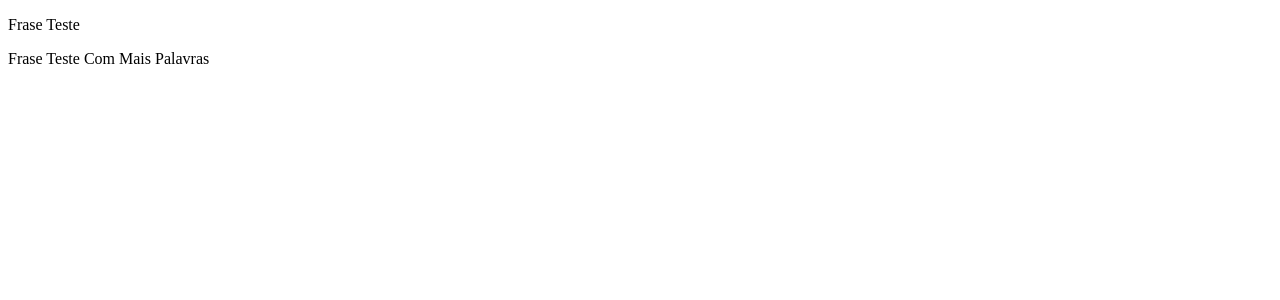
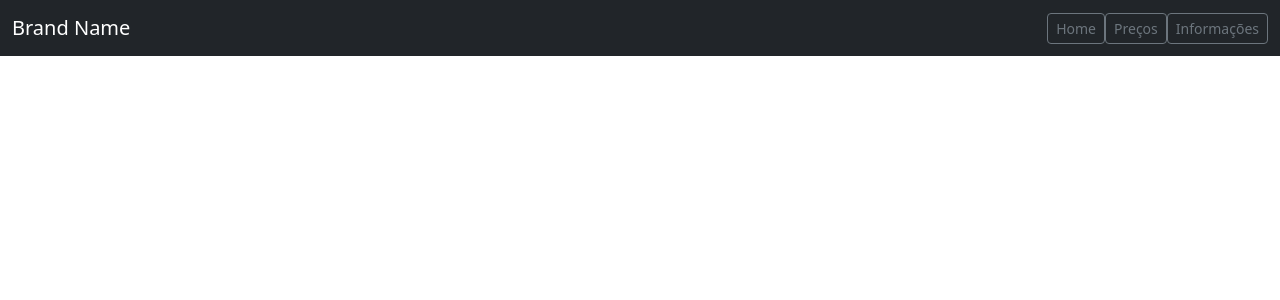
Before and after one commit to Osnei-Luzia/DevInPhilips, an Angular app in the folder Modulo 1/Semana 11/Exercícios/projeto/: page / in a window 1280 px wide. Shown: the top 300 px of the page. Built offline with nearby package versions, Linux system fonts and the light colour scheme.

Commit message:
[M1S11] Ex 2 - Menu

```diff
--- a/Modulo 1/Semana 11/Exercícios/projeto/angular.json
+++ b/Modulo 1/Semana 11/Exercícios/projeto/angular.json
@@ -52,9 +52,12 @@
               "src/assets"
             ],
             "styles": [
+              "node_modules/bootstrap/dist/css/bootstrap.min.css",
               "src/styles.scss"
             ],
-            "scripts": []
+            "scripts": [
+              "node_modules/bootstrap/dist/js/bootstrap.js"
+            ]
           },
           "configurations": {
             "production": {
--- a/Modulo 1/Semana 11/Exercícios/projeto/package.json
+++ b/Modulo 1/Semana 11/Exercícios/projeto/package.json
@@ -18,6 +18,7 @@
     "@angular/platform-browser": "^15.0.0",
     "@angular/platform-browser-dynamic": "^15.0.0",
     "@angular/router": "^15.0.0",
+    "bootstrap": "^5.2.2",
     "rxjs": "~7.5.0",
     "tslib": "^2.3.0",
     "zone.js": "~0.12.0"
--- a/Modulo 1/Semana 11/Exercícios/projeto/src/app/app.component.html
+++ b/Modulo 1/Semana 11/Exercícios/projeto/src/app/app.component.html
@@ -1 +1,2 @@
-<app-generic></app-generic>
+<app-navbar></app-navbar>
+<!-- <app-generic></app-generic> -->
--- a/Modulo 1/Semana 11/Exercícios/projeto/src/app/app.module.ts
+++ b/Modulo 1/Semana 11/Exercícios/projeto/src/app/app.module.ts
@@ -5,12 +5,14 @@ import { AppRoutingModule } from './app-routing.module';
 import { AppComponent } from './app.component';
 import { CaptalizePhillipsPipe } from './pipes/captalize-phillips.pipe';
 import { GenericComponent } from './generic/generic.component';
+import { NavbarComponent } from './navbar/navbar.component';
 
 @NgModule({
   declarations: [
     AppComponent,
     CaptalizePhillipsPipe,
-    GenericComponent
+    GenericComponent,
+    NavbarComponent
   ],
   imports: [
     BrowserModule,
--- /dev/null
+++ b/Modulo 1/Semana 11/Exercícios/projeto/src/app/navbar/navbar.component.html
@@ -0,0 +1,14 @@
+<nav class="navbar navbar-dark bg-dark">
+    <div class="container-fluid">
+        <a class="navbar-brand">Brand Name</a>
+        <nav>
+            <button *ngFor="let button of pages" class="btn btn-sm btn-outline-secondary" type="button"
+            (click)="endereco = button">{{button|captalizePhillips}}</button>
+        </nav>
+    </div>
+</nav>
+<div [ngSwitch]="endereco">
+    <h2 *ngSwitchCase="'home'">Estou na página de Home</h2>
+    <h2 *ngSwitchCase="'preços'">Estou na página de Preços</h2>
+    <h2 *ngSwitchCase="'informações'">Estou na página de Informações</h2>
+</div>
--- /dev/null
+++ b/Modulo 1/Semana 11/Exercícios/projeto/src/app/navbar/navbar.component.ts
@@ -0,0 +1,27 @@
+import { Component } from '@angular/core';
+
+@Component({
+  selector: 'app-navbar',
+  templateUrl: './navbar.component.html',
+  styleUrls: ['./navbar.component.scss']
+})
+export class NavbarComponent {
+  pages = [
+    "home",
+    "preços",
+    "informações"
+  ]
+  endereco = ""
+  //   {
+  //     nome: "Home",
+  //     endereco: "home"
+  //   },
+  //   {
+  //     nome: "Preços",
+  //     endereco: "precos"
+  //   },{
+  //     nome: "Informações",
+  //     endereco: "informacoes"
+  //   },
+  // ]
+}
--- a/Modulo 1/Semana 11/Exercícios/projeto/src/app/pipes/captalize-phillips.pipe.ts
+++ b/Modulo 1/Semana 11/Exercícios/projeto/src/app/pipes/captalize-phillips.pipe.ts
@@ -5,11 +5,16 @@ import { Pipe, PipeTransform } from '@angular/core';
 })
 export class CaptalizePhillipsPipe implements PipeTransform {
 
-  transform(value: any, ...args: unknown[]): any {
+  transform(value: any, ...args: unknown[]): string[] {
     value = value.split(" ");
-    for (let cont = 0; cont < value.length; cont++) {
-      value[cont] = value[cont][0].toUpperCase() + value[cont].substr(1);
-    }
+    // const retorno = value.map((palavra: any) =>
+    //   palavra = palavra[0].toUpperCase() + palavra.substr(1))
+    value.forEach((palavra: string, index: number) => {
+      value[index] = palavra[0].toUpperCase() + palavra.substring(1);
+    });
+    // for (let cont = 0; cont < value.length; cont++) {
+    //   value[cont] = value[cont][0].toUpperCase() + value[cont].substr(1);
+    // }
     return value.join(" ");
   }
 
```
Also changed, not shown: Modulo 1/Semana 11/Exercícios/projeto/src/app/navbar/navbar.component.scss (added), 1 other file (tests, documents, lock files or other folders).
